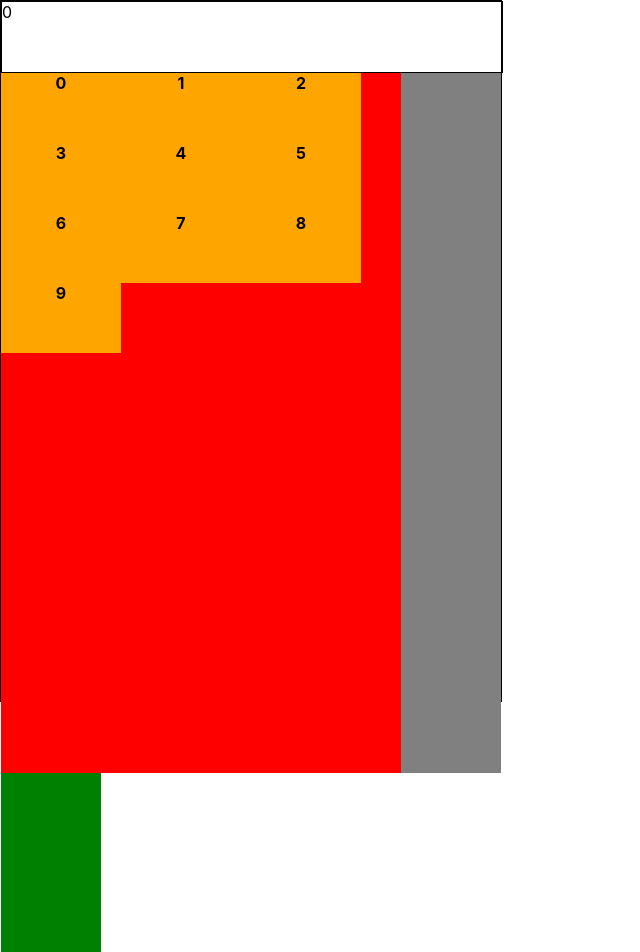
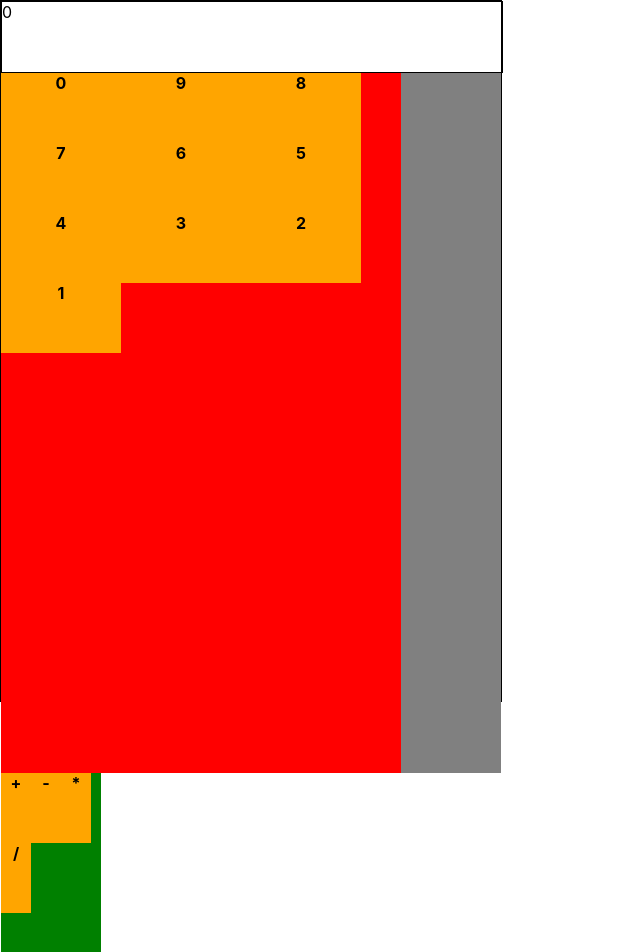
Before and after one commit to adqn/react-calculator, a React (Create React App) app: page / in a window 1280 px wide. Shown: the top 952 px of the page, without its empty margins (0-640 px from the left). Built offline with nearby package versions, Linux system fonts and the light colour scheme.

Commit message:
populating numbers and operations symbols

```diff
--- a/src/App.js
+++ b/src/App.js
@@ -1,14 +1,24 @@
 import React, {useState, useEffect, useReducer} from 'react';
 import './App.css';
 
-const Button = (symbol) => {
+const operationList = [
+  '+',
+  '-',
+  '*',
+  '/'
+]
+
+const numberList = [0, 9, 8, 7, 6, 5, 4, 3, 2, 1]
+
+const Button = ({symbol}) => {
   return (
-    <div className="Button">
+    <div>
       <b>{symbol}</b>
     </div>
   )
 }
 
+// To be called on 'enter' or '=' sign press
 const registerReducer = (state, action) => {
   switch(action.type) {
     case 'ADD':
@@ -44,9 +54,11 @@ function Numbers() {
   return (
     <div className="Numbers">
       {
-        Array.from(Array(10), (e, i) => {
-          return Button(i)
-        })
+        numberList.map(number =>
+          <div className="Button">
+            <Button symbol={number} />
+          </div>
+        )
       }
     </div>
   )
@@ -55,7 +67,13 @@ function Numbers() {
 function Operations() {
   return (
     <div className="Operations">
-
+      {
+        operationList.map(operation =>
+          <div className="Button">
+            <Button symbol={operation} />
+          </div>
+          )
+      }
     </div>
   )
 }
@@ -71,6 +89,10 @@ function App() {
     });
   }
 
+  const handleInput = event => {
+    setCurrentRegister(event.target.value);
+  }
+
   return (
     <div className="Calculator">
       <Display currentRegister={currentRegister} />
```
